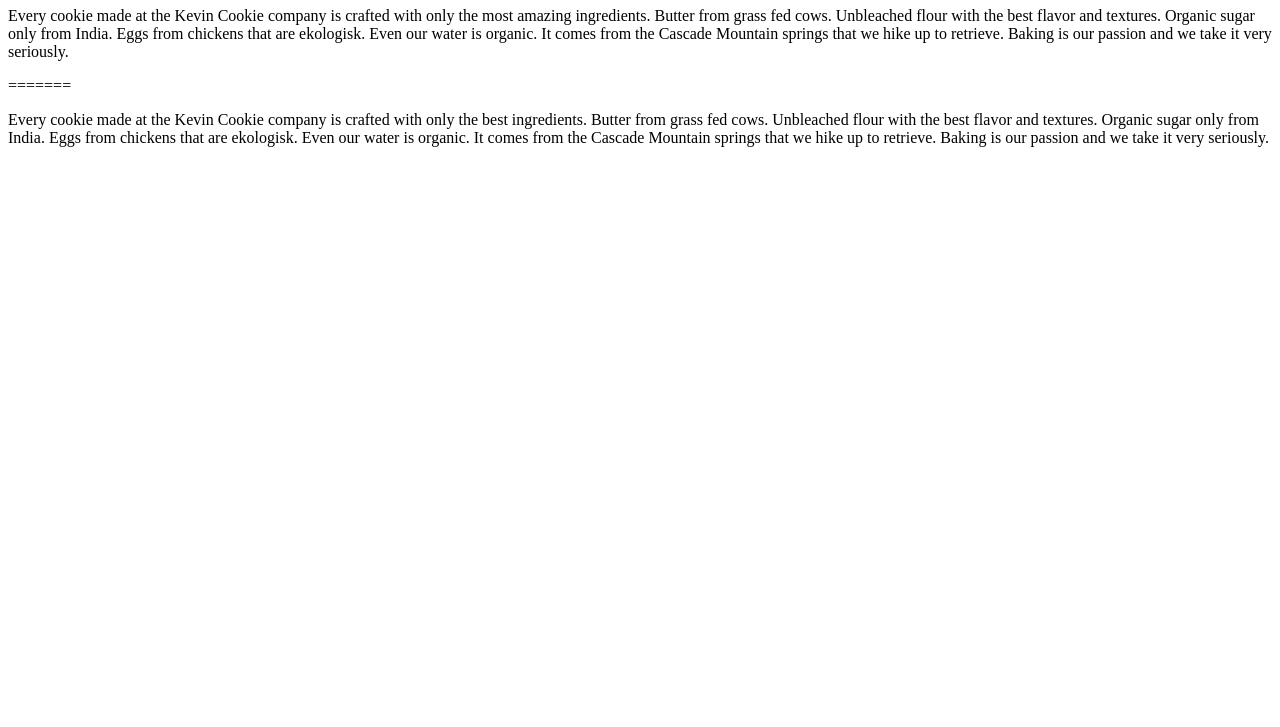
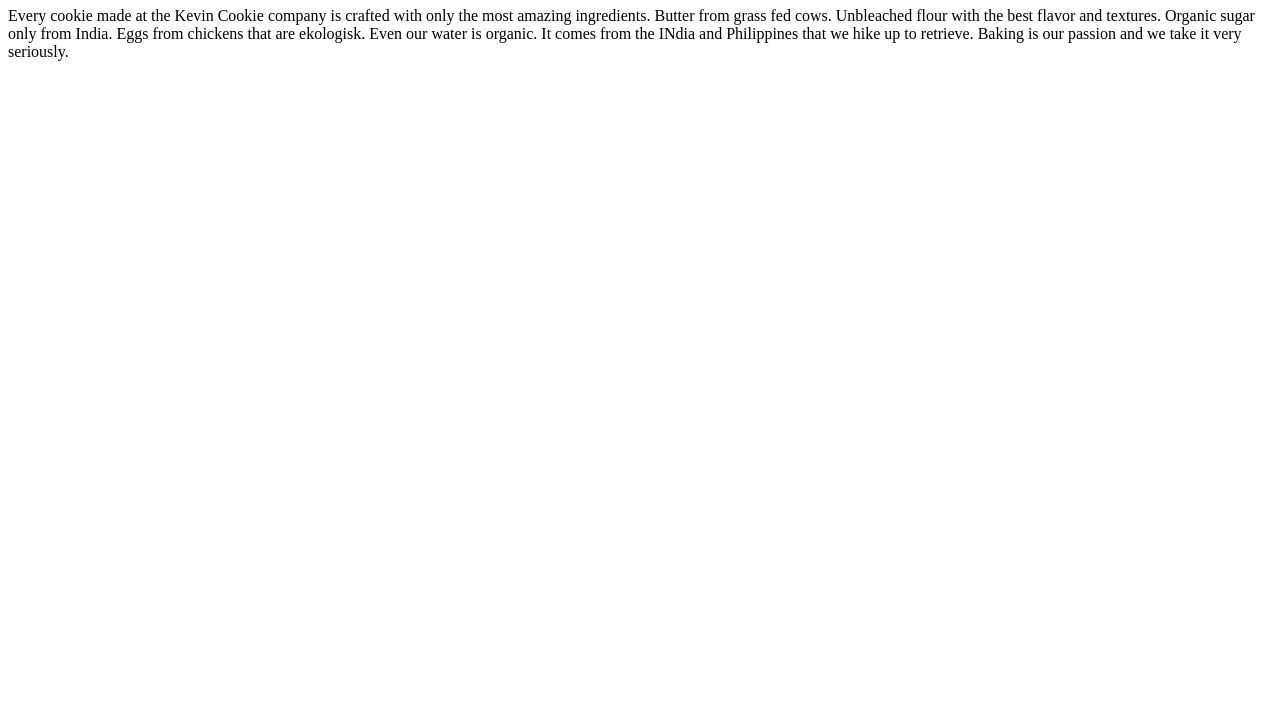
Before and after one commit to Swati1-GH/Kevincookiecompany.com, a plain HTML site: page index.htm in a window 1280 px wide. Shown: the part 73-800 px from the top of the page. Drawn offline with Linux system fonts and the light colour scheme.

Commit message:
Update philippenes

```diff
--- a/index.htm
+++ b/index.htm
@@ -4,10 +4,7 @@
 
 <h1>Deliciousness in every bite!</h1>
 
-<p>Every cookie made at the Kevin Cookie company is crafted with only the most amazing ingredients. Butter from grass fed cows. Unbleached flour with the best flavor and textures. Organic sugar only from India. Eggs from chickens that are ekologisk. Even our water is organic. It comes from the Cascade Mountain springs that we hike up to retrieve. Baking is our passion and we take it very seriously.</p>
-=======
-<p>Every cookie made at the Kevin Cookie company is crafted with only the best ingredients. Butter from grass fed cows. Unbleached flour with the best flavor and textures. Organic sugar only from India. Eggs from chickens that are ekologisk. Even our water is organic. It comes from the Cascade Mountain springs that we hike up to retrieve. Baking is our passion and we take it very seriously.</p>
-
+<p>Every cookie made at the Kevin Cookie company is crafted with only the most amazing ingredients. Butter from grass fed cows. Unbleached flour with the best flavor and textures. Organic sugar only from India. Eggs from chickens that are ekologisk. Even our water is organic. It comes from the INdia and Philippines that we hike up to retrieve. Baking is our passion and we take it very seriously.</p>
 
 </body>
 </html>
```
